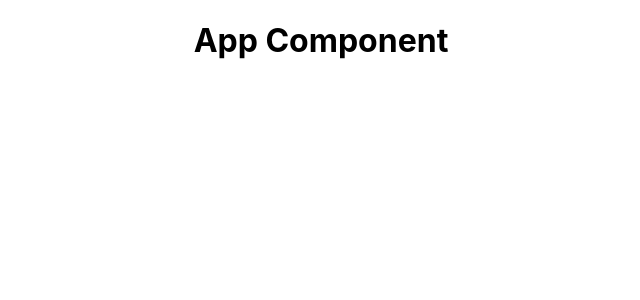
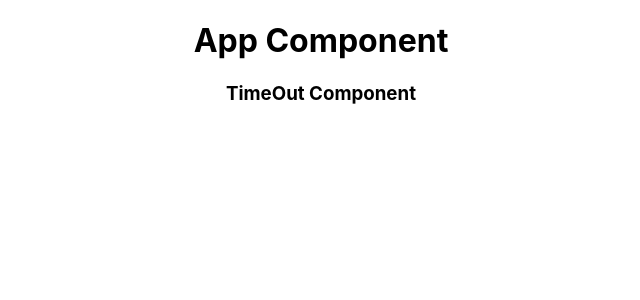
Before and after one commit to ankitsng0007/AnkitRepo, a React (Create React App) app in the folder RCT-211/Day-10/asgn-1/: page / in a window 1280 px wide. Shown: the top 300 px of the page, without its empty margins (319-959 px from the left). Built offline with nearby package versions, Linux system fonts and the light colour scheme.

Commit message:
file added

```diff
--- a/RCT-211/Day-10/asgn-1/src/App.js
+++ b/RCT-211/Day-10/asgn-1/src/App.js
@@ -1,13 +1,15 @@
 import logo from './logo.svg';
 import './App.css';
 import useTimeout from './Hooks/useTimeout';
+import TimeoutComp from './Components/TimeoutComp';
 
 function App() {
   const showText = useTimeout();
 
   return (
     <div className="App">
-  {showText && <h1>App Component</h1>}
+  <h1>App Component</h1>
+  <TimeoutComp/>
     </div>
   );
 }
```
